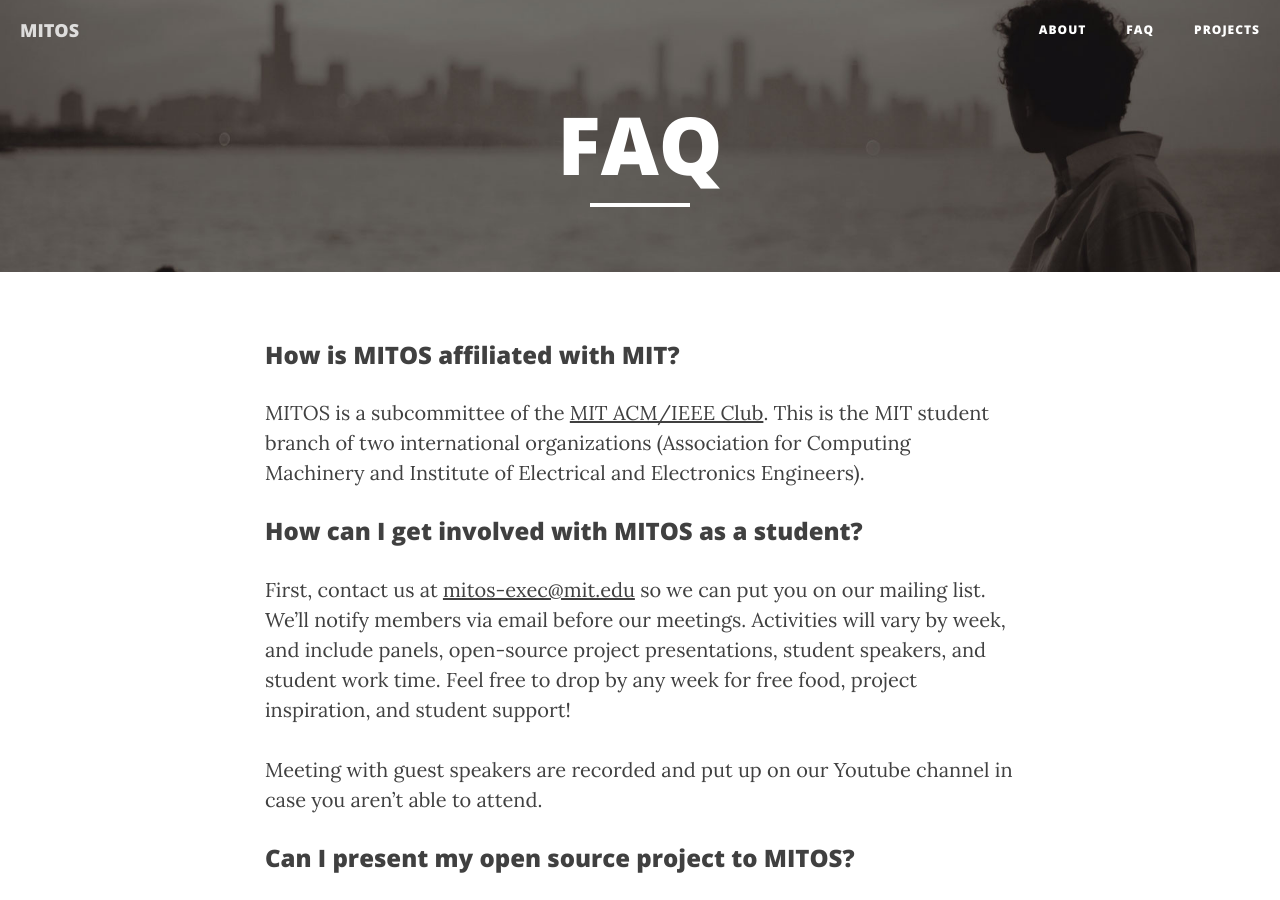
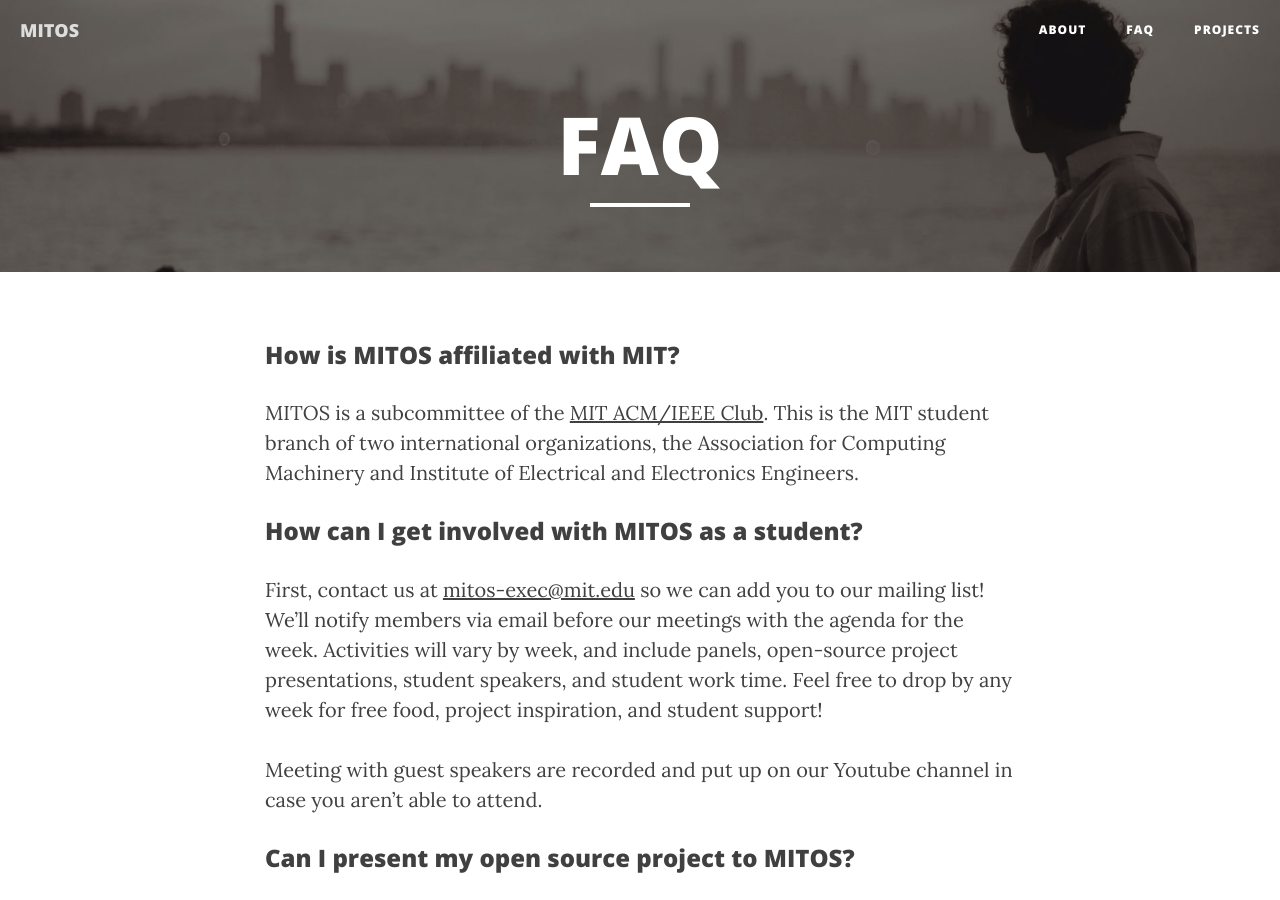
Before and after one commit to mit-open-source/mit-open-source.github.io, a Jekyll site: the page built from faq.html, in a window 1280 px wide and 900 px high. Built offline with Jekyll 4.4.1, drawn with Linux system fonts in a browser that asks for light colours; nearby versions of some CDN libraries.

Commit message:
Update FAQ with some copy edits

```diff
--- a/faq.html
+++ b/faq.html
@@ -6,28 +6,63 @@ header-img: "img/about-bg.jpg"
 <div>
     <h3>How is MITOS affiliated with MIT?</h3>
     <div>
-    <p>MITOS is a subcommittee of the <a href="http://ieee.scripts.mit.edu/">MIT ACM/IEEE Club</a>. This is the MIT student branch of two international organizations (Association for Computing Machinery and Institute of Electrical and Electronics Engineers).
-    </p>
+        <p>
+            MITOS is a subcommittee of the <a
+              href="http://ieee.scripts.mit.edu/">MIT ACM/IEEE Club</a>.  This
+            is the MIT student branch of two international organizations, the
+            Association for Computing Machinery and Institute of Electrical and
+            Electronics Engineers.
+        </p>
     </div>
 </div>
 <div>
     <h3>How can I get involved with MITOS as a student?</h3>
     <div>
-    <p>First, contact us at <a href="mailto:mitos-exec@mit.edu">mitos-exec@mit.edu</a> so we can put you on our mailing list. We’ll notify members via email before our meetings. Activities will vary by week, and include panels, open-source project presentations, student speakers, and student work time. Feel free to drop by any week for free food, project inspiration, and student support!</p>
-    <p>Meeting with guest speakers are recorded and put up on our Youtube channel in case you aren’t able to attend.</p>
+        <p>
+          First, contact us at <a
+            href="mailto:mitos-exec@mit.edu">mitos-exec@mit.edu</a> so we can
+          add you to our mailing list! We’ll notify members via email before
+          our meetings with the agenda for the week. Activities will vary by
+          week, and include panels, open-source project presentations, student
+          speakers, and student work time. Feel free to drop by any week for
+          free food, project inspiration, and student support!
+        </p>
+        <p>
+            Meeting with guest speakers are recorded and put up on our Youtube channel
+            in case you aren’t able to attend.
+        </p>
     </div>
 </div>
 <div>
     <h3>Can I present my open source project to MITOS?</h3>
     <div>
-    <p>Of course! One of our main goals is to connect project owners and contributors with students. Contact us at <a href="mailto:mitox-exec@mit.edu">mitos-exec@mit.edu</a> and we’ll try to get something set up!</p>
-    <p>If you are remote, please note that at this point, we prefer in-person presentations for active student participation. However, if you let us know when you’ll be in the area, we will work around your schedule.</p>
+        <p>
+          Of course! One of our main goals is to connect project owners and
+          contributors with students. Contact us at <a
+          href="mailto:mitox-exec@mit.edu">mitos-exec@mit.edu</a> and we’ll try
+        to get something set up!
+        </p>
+        <p>
+            If you are remote, please note that at this point, we prefer
+            in-person presentations for active student participation. However,
+            if you let us know when you’ll be in the area, we will work around
+            your schedule.
+        </p>
     </div>
 </div>
 <div>
     <h3>Does MITOS have a stance on open source vs. free software?</h3>
     <div>
-    <p>Our primary focus is to help students find projects and provide them support. Beyond that, the club remains neutral on open source vs. free software. Though individual members may have varied opinions on the subject, we are open to all and help anyone who wants to contribute.</p>
-    <p>However, we do think it’s important to be aware of the social implications of your work. We encourage discussion, so feel free to ask your questions during our meetings!</p>
+        <p>
+            Our primary focus is to help students find projects and provide them support.
+            Beyond that, the club remains neutral on open source vs. free software.
+            Though individual members may have varied opinions on the subject,
+            we are open to all and help anyone who wants to contribute.
+        </p>
+        <p>
+            However, we do think it’s important to be aware of the social
+            implications of your work. We encourage discussion, so feel free to
+            ask your questions during our meetings!
+        </p>
     </div>
 </div>
```
Also changed, not shown: README.md.
